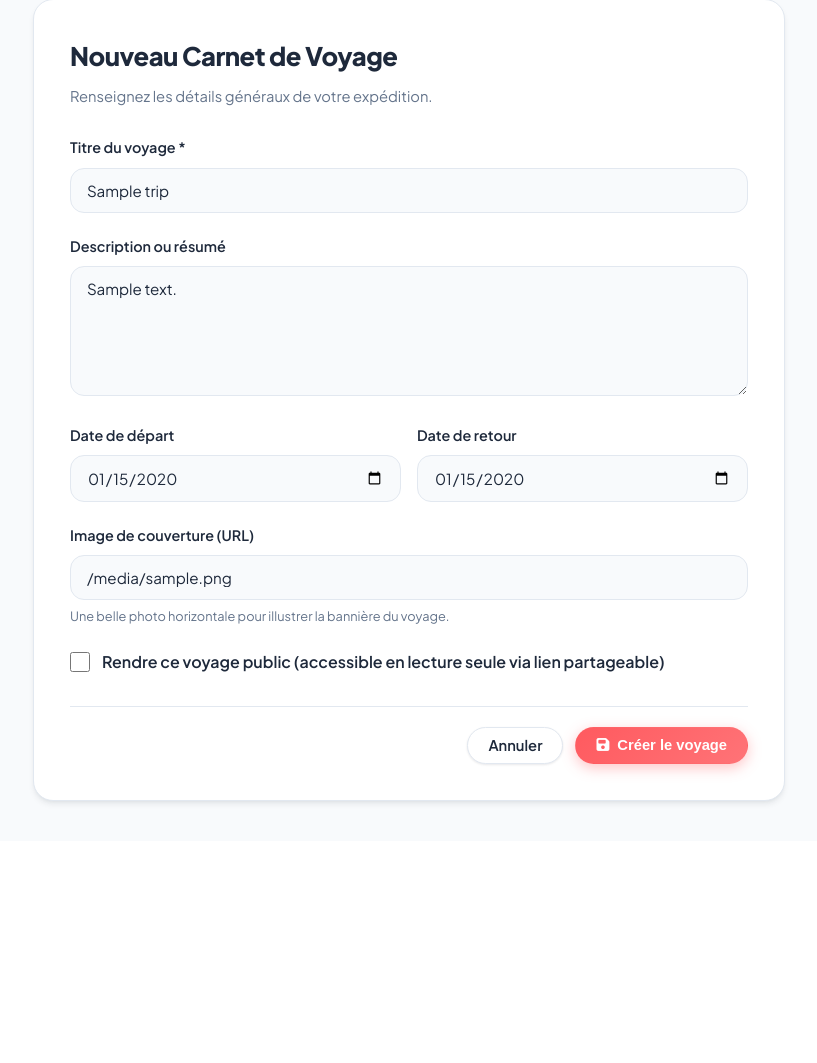
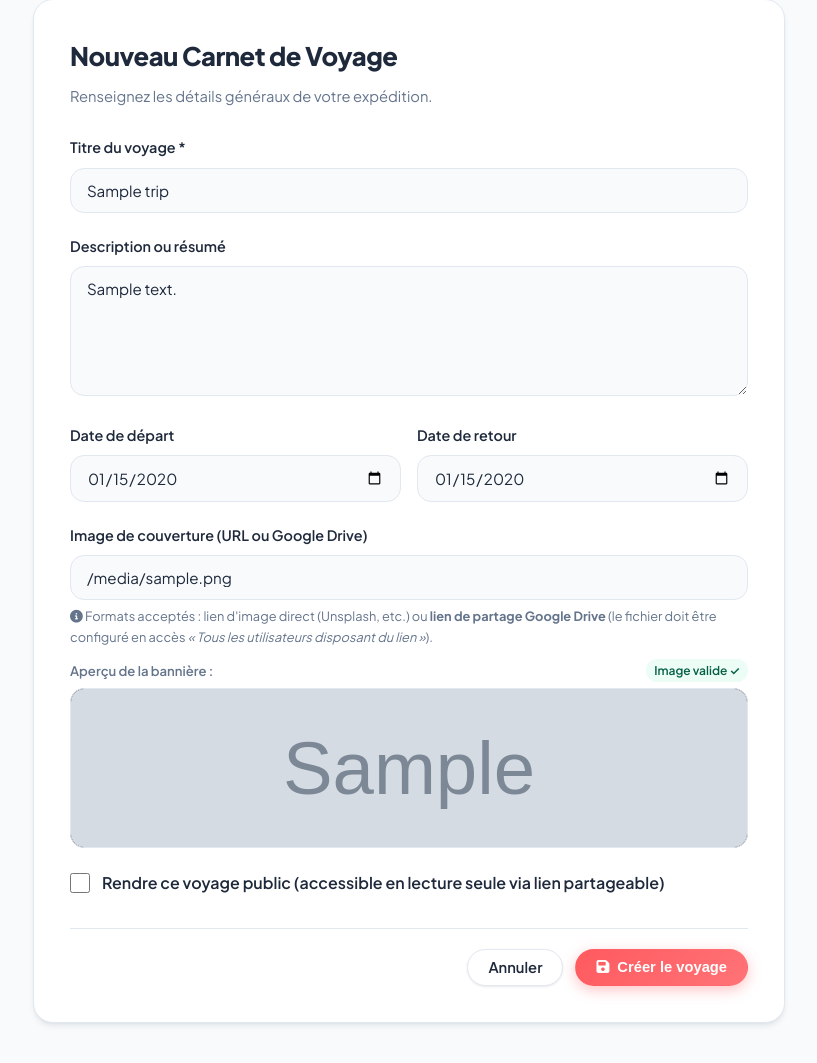
Before and after one commit to Snake76500/Carnet_Voyage, a FastAPI app: template app/templates/trip_form.html in a window 1280 px wide. Shown: the part 113-1176 px from the top of the page, without its empty margins (231-1048 px from the left). Before the commit the page ends 919 px from the top, so only its background shows below. Run offline with FastAPI, Linux system fonts and the light colour scheme; the template is opened without the code that fills it: most values are stand-ins (such as "Sample title", 1, 10 or a date in 2020); grey boxes marked "Sample" are stand-in pictures.

Commit message:
feat: implement media URL processing and trip display templates with markdown support

```diff
--- a/app/templates/trip_form.html
+++ b/app/templates/trip_form.html
@@ -31,9 +31,40 @@
       </div>
 
       <div class="form-group">
-        <label for="cover_image_url" class="form-label">Image de couverture (URL)</label>
-        <input type="url" id="cover_image_url" name="cover_image_url" class="form-control" placeholder="https://images.unsplash.com/... ou lien photo" value="{{ trip.cover_image_url if trip and trip.cover_image_url else '' }}" />
-        <div class="form-hint">Une belle photo horizontale pour illustrer la bannière du voyage.</div>
+        <label for="cover_image_url" class="form-label">Image de couverture (URL ou Google Drive)</label>
+        <input
+          type="text"
+          id="cover_image_url"
+          name="cover_image_url"
+          class="form-control"
+          placeholder="https://images.unsplash.com/... ou lien Google Drive"
+          value="{{ trip.cover_image_url if trip and trip.cover_image_url else '' }}"
+          autocomplete="off"
+        />
+        <div class="form-hint">
+          <i class="fa-solid fa-circle-info"></i> Formats acceptés : lien d'image direct (Unsplash, etc.) ou <strong>lien de partage Google Drive</strong> (le fichier doit être configuré en accès <em>« Tous les utilisateurs disposant du lien »</em>).
+        </div>
+
+        <!-- Live Preview Container -->
+        <div id="cover-preview-wrapper" style="margin-top: 12px; display: none;">
+          <div style="font-size: 0.82rem; font-weight: 600; color: var(--text-muted); margin-bottom: 6px; display: flex; align-items: center; justify-content: space-between;">
+            <span>Aperçu de la bannière :</span>
+            <span id="cover-preview-badge" style="display: inline-block; padding: 2px 8px; border-radius: 9999px; font-size: 0.75rem;"></span>
+          </div>
+          <div style="position: relative; width: 100%; height: 160px; border-radius: var(--radius-md); overflow: hidden; border: 1px solid var(--border-color); background: #0F172A;">
+            <img
+              id="cover-preview-img"
+              src=""
+              alt="Aperçu couverture"
+              referrerpolicy="no-referrer"
+              style="width: 100%; height: 100%; object-fit: cover;"
+            />
+          </div>
+          <div id="cover-preview-warning" style="display: none; margin-top: 8px; padding: 10px 14px; background: #FEF2F2; border: 1px solid #FECACA; border-radius: var(--radius-md); font-size: 0.82rem; color: #991B1B;">
+            <i class="fa-solid fa-triangle-exclamation"></i> <strong>L'image ne peut pas être chargée.</strong><br>
+            Si vous utilisez Google Drive, assurez-vous d'avoir cliqué sur <em>« Partager »</em> puis choisi <em>« Tous les utilisateurs qui ont le lien »</em> (accès public).
+          </div>
+        </div>
       </div>
 
       <div class="form-group" style="display: flex; align-items: center; gap: 12px; margin-top: 10px;">
@@ -67,3 +98,93 @@
   </div>
 </div>
 {% endblock %}
+
+{% block scripts %}
+<script>
+document.addEventListener("DOMContentLoaded", function() {
+  const input = document.getElementById("cover_image_url");
+  const wrapper = document.getElementById("cover-preview-wrapper");
+  const img = document.getElementById("cover-preview-img");
+  const badge = document.getElementById("cover-preview-badge");
+  const warning = document.getElementById("cover-preview-warning");
+
+  function getEffectiveUrl(raw) {
+    if (!raw) return "";
+    raw = raw.trim().replace(/^['"]|['"]$/g, "");
+    if (!raw) return "";
+
+    // Check Drive patterns
+    const drivePatterns = [
+      /drive\.google\.com\/file\/(?:u\/\d+\/)?d\/([a-zA-Z0-9_-]+)/,
+      /drive\.google\.com\/open\?(?:.*&)?id=([a-zA-Z0-9_-]+)/,
+      /drive\.google\.com\/uc\?(?:.*&)?id=([a-zA-Z0-9_-]+)/,
+      /drive\.google\.com\/thumbnail\?(?:.*&)?id=([a-zA-Z0-9_-]+)/,
+      /drive\.google\.com\/.*[?&]id=([a-zA-Z0-9_-]+)/,
+      /lh3\.googleusercontent\.com\/d\/([a-zA-Z0-9_-]+)/
+    ];
+
+    for (const pat of drivePatterns) {
+      const match = raw.match(pat);
+      if (match) {
+        return {
+          url: "https://lh3.googleusercontent.com/d/" + match[1],
+          isDrive: true
+        };
+      }
+    }
+
+    // Bare ID check
+    if (raw.length >= 25 && raw.length <= 55 && /^[a-zA-Z0-9_-]+$/.test(raw)) {
+      return {
+        url: "https://lh3.googleusercontent.com/d/" + raw,
+        isDrive: true
+      };
+    }
+
+    let directUrl = raw;
+    if (!/^https?:\/\//i.test(directUrl) && !directUrl.startsWith("/")) {
+      directUrl = "https://" + directUrl;
+    }
+    return { url: directUrl, isDrive: false };
+  }
+
+  function updatePreview() {
+    const rawVal = input.value;
+    const res = getEffectiveUrl(rawVal);
+
+    if (!res || !res.url) {
+      wrapper.style.display = "none";
+      img.src = "";
+      warning.style.display = "none";
+      return;
+    }
+
+    wrapper.style.display = "block";
+    warning.style.display = "none";
+    badge.style.background = "#EFF6FF";
+    badge.style.color = "#1E40AF";
+    badge.textContent = res.isDrive ? "Google Drive détecté" : "Image externe";
+
+    img.onload = function() {
+      warning.style.display = "none";
+      badge.style.background = "#ECFDF5";
+      badge.style.color = "#065F46";
+      badge.textContent = res.isDrive ? "Google Drive valide ✓" : "Image valide ✓";
+    };
+
+    img.onerror = function() {
+      warning.style.display = "block";
+      badge.style.background = "#FEF2F2";
+      badge.style.color = "#991B1B";
+      badge.textContent = "Erreur d'accès ✗";
+    };
+
+    img.src = res.url;
+  }
+
+  input.addEventListener("input", updatePreview);
+  input.addEventListener("change", updatePreview);
+  updatePreview();
+});
+</script>
+{% endblock %}
```
Also changed, not shown: app/models/trip.py (+8 -0 lines), app/routers/web.py (+12 -3 lines), app/services/media_helpers.py (+19 -3 lines), app/templates/index.html (+7 -1 lines), app/templates/trip_detail.html (+10 -3 lines).
